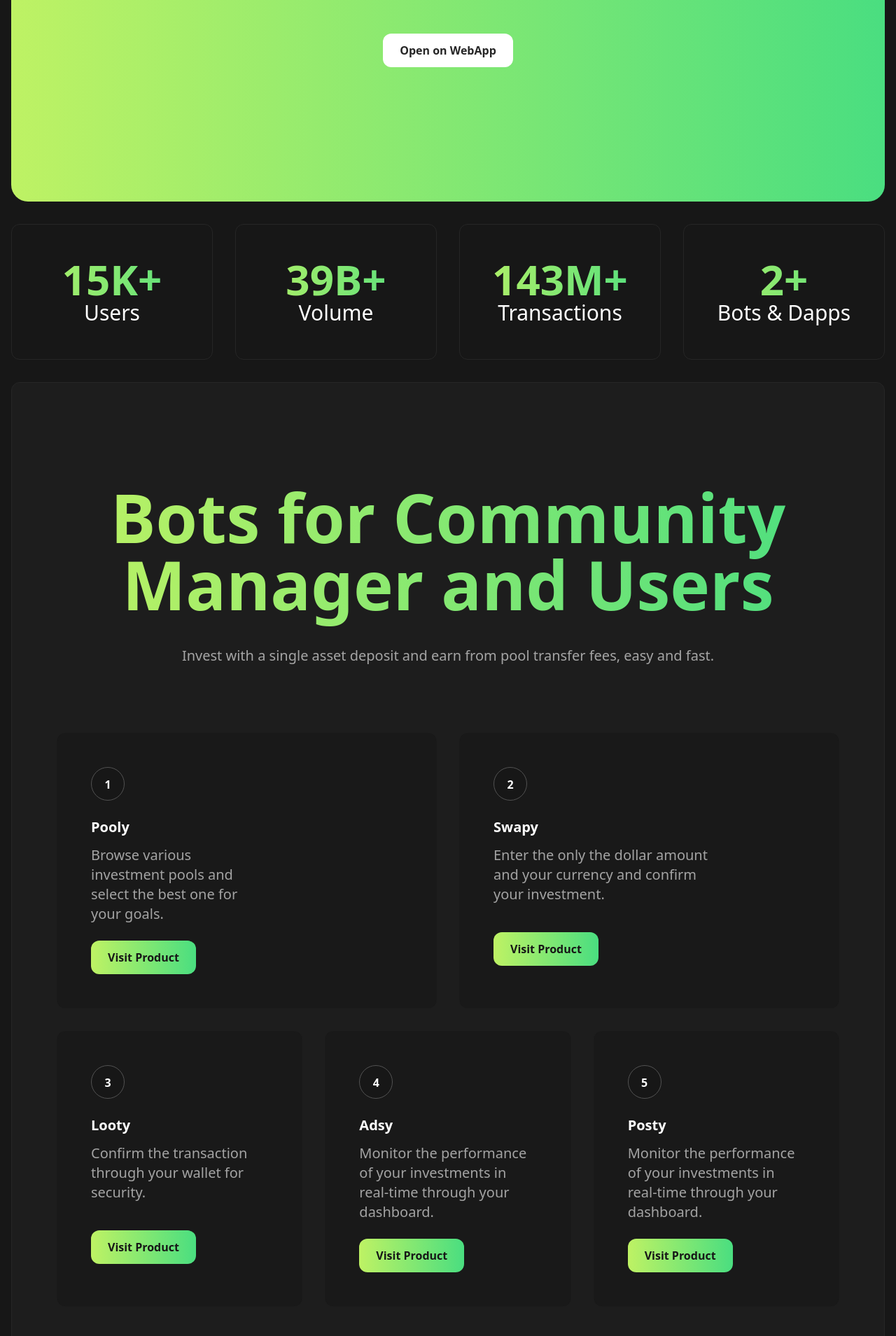
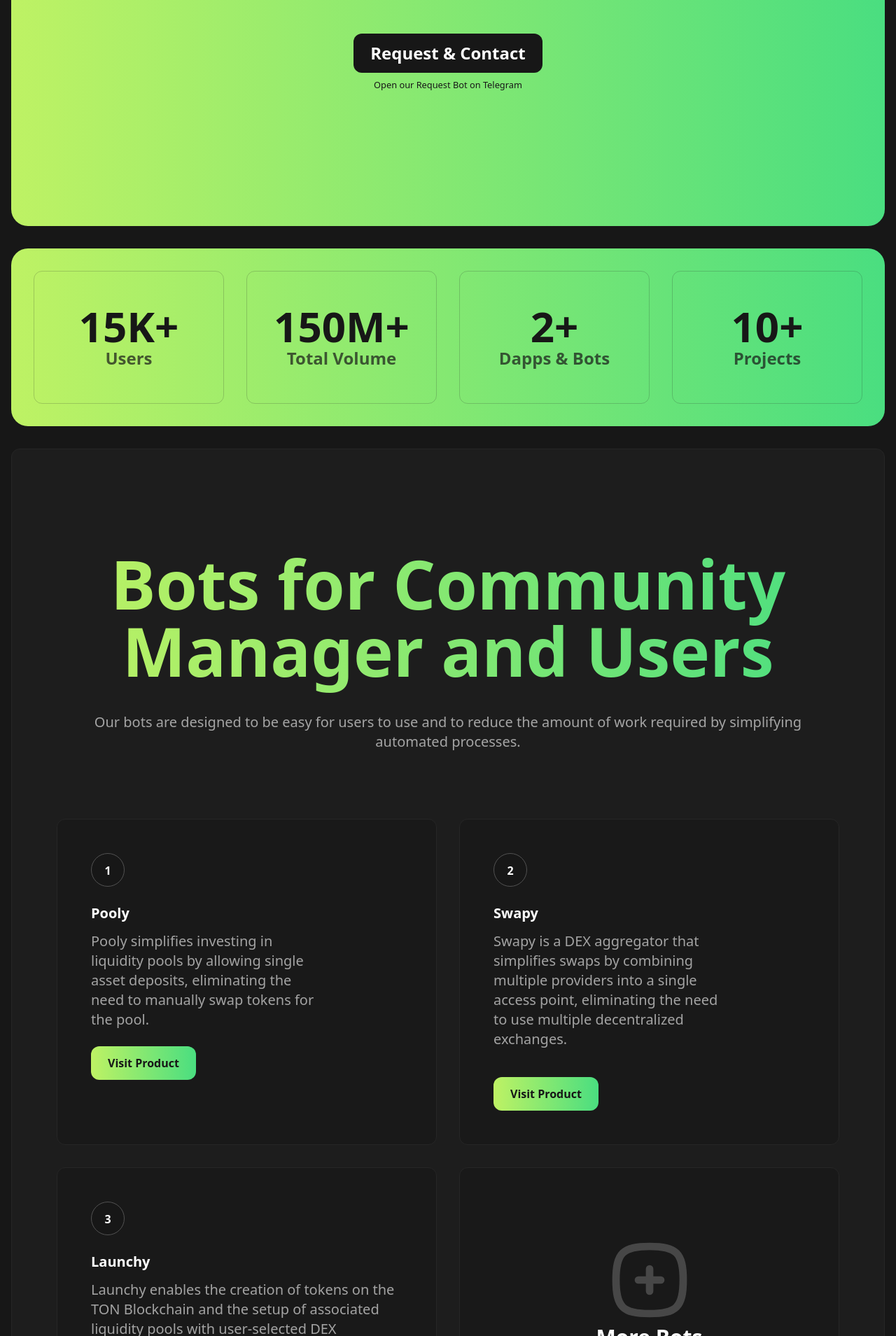
Before and after one commit to patrickknobloch/w3bots-landingpage, a React (Create React App) app: page / in a window 1280 px wide. Shown: the part 731-2640 px from the top of the page at 70% size. Built offline with nearby package versions, Linux system fonts and the light colour scheme.

Commit message:
Change and add layout

```diff
--- a/package.json
+++ b/package.json
@@ -9,6 +9,7 @@
     "@testing-library/user-event": "^13.5.0",
     "react": "^18.3.1",
     "react-dom": "^18.3.1",
+    "react-icons": "^5.2.1",
     "react-scripts": "5.0.1",
     "web-vitals": "^2.1.4"
   },
--- a/src/App.tsx
+++ b/src/App.tsx
@@ -3,6 +3,7 @@
 import TetherUsdtLogo from './lib/assets/tether.svg'; // Stelle sicher, dass der Pfad korrekt ist
 import FAQ from './lib/components/FAQ';
 import Footer from './lib/components/Footer';
+import { TbSquareRoundedPlus } from 'react-icons/tb';
 
 function App() {
   return (
@@ -13,7 +14,7 @@
       <div className='w-full h-screen fixed z-0 top-0 left-0 bg-[radial-gradient(circle_at_center,_var(--tw-gradient-stops))] '>
       </div>
 
-      <header className="bg-gradient-to-r from-lime-300 to-green-400 text-white text-center p-6 py-16 pt-32 md:p-20 xl:p-24 xl:py-48  rounded-3xl flex flex-col justify-center gap-12 mt-4 relative overflow-hidden bg-neutral-900/50 ">
+      <header id="start" className="bg-gradient-to-r from-lime-300 to-green-400 text-white text-center p-6 py-16 pt-32 md:p-20 xl:p-24 xl:py-48  rounded-3xl flex flex-col justify-center gap-12 mt-4 relative overflow-hidden bg-neutral-900/50 ">
       <img className="w-full h-screen absolute -top-48 md:-top-1/3 left-0 z-10 opacity-30 md:opacity-30" src="./assets/dotpattern.svg" alt=""/>
 
         <p className='uppercase text-center text-base md:text-xl xl:text-xl opacity-60 -mt-6 md:mt-0 relative z-30 text-neutral-900'>
@@ -25,94 +26,79 @@
         <p className='text-center text-base md:text-xl xl:text-xl -mt-6 md:mt-0 relative z-30 text-neutral-900'>
         Browse various investment pools and select the best one for your goals
                 </p>
-        <div className='flex flex-col md:flex-row xl:flex-row gap-4 md:gap-8 mx-auto relative z-30'>
-          <button className='py-3 px-6 text-base font-bold bg-white text-neutral-800 rounded-xl '>Open on WebApp</button>
-
+        <div className='flex flex-col md:flex-col xl:flex-col gap-4 md:gap-8 mx-auto relative z-30'>
+          <button className='py-3 px-6 text-2xl font-bold bg-neutral-900 text-white rounded-xl '>Request & Contact</button>
+          <small className='md:-mt-6 text-neutral-900'>Open our Request Bot on Telegram</small>
         </div>
 
       </header>
 
-      <section className='flex flex-col md:flex-row gap-3 md:gap-8 mt-8 text-white'>
-        <div className='flex flex-col text-center w-full border rounded-xl border-neutral-800 py-12 bg-neutral-900'>
-          <div className='font-black text-6xl bg-gradient-to-r from-lime-300 to-green-400 bg-clip-text text-transparent'>15K+</div>
-          <p className='text-3xl'>Users</p>
+      <section className='flex flex-col md:flex-row gap-3 md:gap-8 mt-8 text-white bg-gradient-to-r from-lime-300 to-green-400 p-8 rounded-3xl'>
+          <div className='flex flex-col text-center w-full border rounded-xl border-neutral-800/20 text-neutral-900 py-6 md:py-12'>
+            <div className='font-black text-4xl md:text-6xl '>15K+</div>
+            <p className='text-sm md:text-2xl opacity-70 font-bold'>Users</p>
           </div>
-
-        <div className='flex flex-col text-center w-full border rounded-xl border-neutral-800 py-12 bg-neutral-900'>
-          <div className='font-black text-6xl bg-gradient-to-r from-lime-300 to-green-400 bg-clip-text text-transparent'>39B+</div>
-          <p className='text-3xl'>Volume</p>
+          <div className='flex flex-col text-center w-full border rounded-xl border-neutral-800/20 text-neutral-900 py-6 md:py-12'>
+            <div className='font-black text-4xl md:text-6xl '>150M+</div>
+            <p className='text-sm md:text-2xl opacity-70 font-bold'>Total Volume</p>
           </div>
-
-        <div className='flex flex-col text-center w-full border rounded-xl border-neutral-800 py-12 bg-neutral-900'>
-          <div className='font-black text-6xl bg-gradient-to-r from-lime-300 to-green-400 bg-clip-text text-transparent'>143M+</div>
-          <p className='text-3xl'>Transactions</p>
+          <div className='flex flex-col text-center w-full border rounded-xl border-neutral-800/20 text-neutral-900 py-6 md:py-12'>
+            <div className='font-black text-4xl md:text-6xl '>2+</div>
+            <p className='text-sm md:text-2xl opacity-70 font-bold'>Dapps & Bots</p>
           </div>
-
-        <div className='flex flex-col text-center w-full border rounded-xl border-neutral-800 py-12 bg-neutral-900'>
-          <div className='font-black text-6xl bg-gradient-to-r from-lime-300 to-green-400 bg-clip-text text-transparent'>2+</div>
-          <p className='text-3xl'>Bots & Dapps</p>
+          <div className='flex flex-col text-center w-full border rounded-xl border-neutral-800/20 text-neutral-900 py-6 md:py-12'>
+            <div className='font-black text-4xl md:text-6xl '>10+</div>
+            <p className='text-sm md:text-2xl opacity-70 font-bold'>Projects</p>
           </div>
-
-
       </section>
 
-        <section className="bg-neutral-400/5 border  rounded-xl border-neutral-800  text-white p-4 md:p-16 mt-8 flex text-center pb-3 md:pb-16 py-8 md:py-16 backdrop-blur-xs relative z-30 overflow-hidden">
+        <section id="bots" className="bg-neutral-400/5 border  rounded-xl border-neutral-800  text-white p-4 md:p-16 mt-8 flex text-center pb-3 md:pb-16 py-8 md:py-16 backdrop-blur-xs relative z-30 overflow-hidden">
 
           <div className="w-full text-white">
 
             <h2 className="font-black text-4xl md:text-5xl xl:text-8xl pt-10 pb-4 md:pt-20 bg-gradient-to-r from-lime-300 to-green-400 bg-clip-text text-transparent">Bots for Community Manager and Users</h2>
             <p className='text-base md:text-xl xl:text-xl opacity-60  mt-6 pb-12 md:pb-24'>
-              Invest with a single asset deposit and earn from pool transfer fees, easy and fast.
+            Our bots are designed to be easy for users to use and to reduce the amount of work required by simplifying automated processes.
             </p>
             <div className='flex flex-col gap-3 md:gap-8 text-left'>
 
               <div className="flex flex-col md:flex-col xl:flex-row gap-3 md:gap-8 overflow-hidden">
 
-                <div className="w-full md:w-full xl:w-1/2 p-4 md:p-12 rounded-xl border border-neutral-800/10 text-white relative overflow-hidden bg-neutral-900/50">
+                <div className="w-full md:w-full xl:w-1/2 p-4 md:p-12 rounded-xl border border-neutral-800 text-white relative overflow-hidden bg-neutral-900/50">
                   <div className='w-12 h-12 font-bold text-center p-3 rounded-full bg-neutral-950/10 mb-6 border border-neutral-600'>1</div>
                   <h3 className='font-bold text-xl'>Pooly</h3>
-                  <p className='text-base md:text-xl mt-3 opacity-60 w-full md:w-1/2'>Browse various investment pools and select the best one for your goals.</p>
+                  <p className='text-base md:text-xl mt-3 opacity-60 w-full md:w-3/4'>Pooly simplifies investing in liquidity pools by allowing single asset deposits, eliminating the need to manually swap tokens for the pool.</p>
                   <button className="bg-gradient-to-r from-lime-300 to-green-400 text-neutral-900 font-bold px-6 py-3 rounded-xl mt-6">Visit Product</button>
 
                 </div>
 
-                <div className="w-full md:w-full xl:w-1/2 p-4 md:p-12 rounded-xl border border-neutral-800/10  text-white relative overflow-hidden bg-neutral-900/50">
-
-
+                <div className="w-full md:w-full xl:w-1/2 p-4 md:p-12 rounded-xl border border-neutral-800  text-white relative overflow-hidden bg-neutral-900/50">
                     <div className='w-12 h-12 font-bold text-center p-3 rounded-full bg-neutral-950/10 mb-6 border border-neutral-600'>2</div>
                     <h3 className='font-bold text-xl'>Swapy</h3>
-                    <p className='text-base md:text-xl mt-3 pb-4 opacity-60 w-full md:w-3/4'>Enter the only the dollar amount and your currency and confirm your investment.</p>
+                    <p className='text-base md:text-xl mt-3 pb-4 opacity-60 w-full md:w-3/4'>Swapy is a DEX aggregator that simplifies swaps by combining multiple providers into a single access point, eliminating the need to use multiple decentralized exchanges.</p>
                     <button className="bg-gradient-to-r from-lime-300 to-green-400 text-neutral-900 font-bold px-6 py-3 rounded-xl mt-6">Visit Product</button>
 
                 </div>
 
               </div>
 
-              <div className="flex flex-col md:flex-col xl:flex-row gap-3 md:gap-8">
+              <div className="flex flex-col md:flex-col xl:flex-row gap-3 md:gap-8 ">
 
-              <div className="w-full md:w-full xl:w-1/3 p-4 md:p-12 rounded-xl bg-neutral-100/5 border border-neutral-800/10  text-white relative overflow-hidden bg-neutral-900/50">
+                <div className="w-full md:w-full xl:3/4 p-4 md:p-12 rounded-xl  border border-neutral-800  text-white relative overflow-hidden bg-neutral-900/50">
 
                     <div className='w-12 h-12 font-bold text-center p-3 rounded-full bg-neutral-950/10 mb-6 border border-neutral-600'>3</div>
-                  <h3 className='font-bold text-xl'>Looty</h3>
-                  <p className='text-base md:text-xl mt-3 pb-4 opacity-60 w-full '>Confirm the transaction through your wallet for security.</p>
+                    <h3 className='font-bold text-xl'>Launchy</h3>
+                    <p className='text-base md:text-xl mt-3 pb-4 opacity-60 w-full '>Launchy enables the creation of tokens on the TON Blockchain and the setup of associated liquidity pools with user-selected DEX providers.</p>
                     <button className="bg-gradient-to-r from-lime-300 to-green-400 text-neutral-900 font-bold px-6 py-3 rounded-xl mt-6">Visit Product</button>
 
                 </div>
 
-                <div className="w-full md:w-full xl:w-1/3 p-4 md:p-12 rounded-xl bg-neutral-100/5 border border-neutral-800/10 text-white relative overflow-hidden bg-neutral-900/50">
-                  <div className='w-12 h-12 font-bold text-center p-3 rounded-full bg-neutral-950/10 mb-6 border border-neutral-600'>4</div>
-                  <h3 className='font-bold text-xl'>Adsy</h3>
-                  <p className='text-base md:text-xl mt-3 opacity-60 w-full'>Monitor the performance of your investments in real-time through your dashboard.</p>
-                  <button className="bg-gradient-to-r from-lime-300 to-green-400 text-neutral-900 font-bold px-6 py-3 rounded-xl mt-6">Visit Product</button>
 
-                </div>
+                <div className="w-full md:w-full flex flex-col items-center p-4 md:p-12 rounded-xl border border-neutral-800  text-white relative overflow-hidden bg-neutral-900/50">
+                <TbSquareRoundedPlus className='text-9xl opacity-20 mt-12' />
 
-                <div className="w-full md:w-full xl:w-1/3 p-4 md:p-12 rounded-xl bg-neutral-100/5 border border-neutral-800/10 text-white relative overflow-hidden bg-neutral-900/50">
-                  <div className='w-12 h-12 font-bold text-center p-3 rounded-full bg-neutral-950/10 mb-6 border border-neutral-600'>5</div>
-                  <h3 className='font-bold text-xl'>Posty</h3>
-                  <p className='text-base md:text-xl mt-3 opacity-60 w-full '>Monitor the performance of your investments in real-time through your dashboard.</p>
-                  <button className="bg-gradient-to-r from-lime-300 to-green-400 text-neutral-900 font-bold px-6 py-3 rounded-xl mt-6">Visit Product</button>
-
+                  <h3 className='font-bold text-3xl'>More Bots</h3>
+                  <p className='text-base md:text-xl mt-3 pb-4 opacity-60 w-full text-center'>Comming soon...</p>
                 </div>
 
               </div>
@@ -121,7 +107,19 @@
           </div>
         </section>
 
+        <h2 id="vision" className="font-black text-4xl md:text-5xl xl:text-8xl pt-10 pb-4 md:pt-20 text-white text-center">The Vision</h2>
 
+        <section className='flex flex-col md:flex-row gap-3 md:gap-8 mt-8 text-white bg-neutral-800/30 p-8 rounded-3xl  border border-lime-300'>
+          <div className='flex flex-col text-center w-full border rounded-xl border-neutral-800/80 py-12 '>
+            <div className='font-black text-2xl md:text-4xl '>Simple</div>
+          </div>
+          <div className='flex flex-col text-center w-full border rounded-xl border-neutral-800/80 py-12'>
+            <div className='font-black text-2xl md:text-4xl '>Faster</div>
+          </div>
+          <div className='flex flex-col text-center w-full border rounded-xl border-neutral-800/80 py-12'>
+            <div className='font-black text-2xl md:text-4xl '>Understandable</div>
+          </div>
+      </section>
 
     </div>
   );
--- a/src/lib/components/Footer.tsx
+++ b/src/lib/components/Footer.tsx
@@ -7,17 +7,16 @@
     <div className="container px-12 py-12 max-w-screen-xl mx-auto relative md:h-screen flex flex-col gap-12 md:flex-row items-center">
 
         <div className="text-center flex flex-col gap-4">
-            <h1 className="font-black text-3xl xl:text-8xl leading-snug relative z-30">
-            We build Dapps and Bots for your projects!
+            <h1 className="font-black text-4xl xl:text-8xl leading-snug relative z-30">
+            We build and develop dapps and bots!
             </h1>
             <p className='mt-3 md:mt-12 text-base xl:text-xl relative opacity-60 z-30'>
-            We build Dapps and Bots for your idea or company - contact us now!
+            We build and develop dapps and bots that connect, simplify ways to increase the adoption of web3.
             </p>
-            <div className='flex flex-col xl:flex-row gap-3 md:gap-8 mx-auto w-fit mt-6 md:mt-12 relative z-30'>
-            <button className='py-3 px-6 text-base font-bold bg-white text-neutral-800 rounded-xl'>Open on WebApp</button>
-            <button className='py-3 px-6 text-base font-bold bg-white text-neutral-800 rounded-xl'>Open in Telegram</button>
-
-            </div>
+            <div className='mt-12 flex flex-col md:flex-col xl:flex-col gap-4 md:gap-8 mx-auto relative z-30'>
+          <button className='py-3 px-6 text-2xl font-bold bg-neutral-900 rounded-xl bg-gradient-to-r from-lime-300 to-green-400 text-neutral-900'>Request & Contact</button>
+          <small className='md:-mt-6 text-white'>Open our Request Bot on Telegram</small>
+        </div>
         </div>
 
         <div className="flex flex-col relative mt-24 md:absolute left-0 bottom-0 w-full ">
--- a/src/lib/components/Navigation.tsx
+++ b/src/lib/components/Navigation.tsx
@@ -11,9 +11,9 @@
 
       {/* Navigation in the center */}
       <div className="flex items-center py-4 justify-center hidden xl:flex text-neutral-900">
-        <a href="#" className="px-4 py-2 rounded-md text-xl border border-transparent hover:border hover:border-neutral-100/10">Start</a>
-        <a href="#" className="px-4 py-2 rounded-md text-xl border border-transparent hover:border hover:border-neutral-100/10">Bots & Dapps</a>
-        <a href="#" className="px-4 py-2 rounded-md text-xl border border-transparent hover:border hover:border-neutral-100/10">Benefits</a>
+        <a href="#start" className="px-4 py-2 rounded-md text-xl border border-transparent hover:border hover:border-neutral-100/10">Start</a>
+        <a href="#bots" className="px-4 py-2 rounded-md text-xl border border-transparent hover:border hover:border-neutral-100/10">Bots & Dapps</a>
+        <a href="#vision" className="px-4 py-2 rounded-md text-xl border border-transparent hover:border hover:border-neutral-100/10">The Vision</a>
       </div>
 
       {/* Wallet Connect Button on the right */}
```
Also changed, not shown: 1 other file (tests, documents, lock files or other folders). Lines whose indentation alone changed are shown as unchanged.
